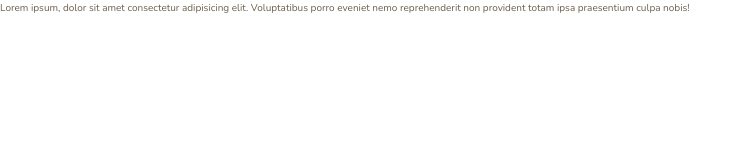
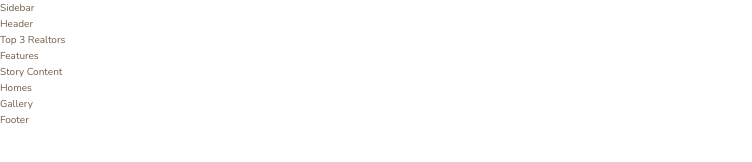
Before and after one commit to usman-FE/nexter, a website: page index.html in a window 1280 px wide. Shown: the whole page, without its empty margins (0-752 px from the left). Drawn offline with nearby package versions, Linux system fonts and the light colour scheme.

Commit message:
Write layout markup

```diff
--- a/index.html
+++ b/index.html
@@ -15,7 +15,22 @@
     <title>nexter &mdash; your home, your freedom</title>
   </head>
   <body class="container">
-    Lorem ipsum, dolor sit amet consectetur adipisicing elit. Voluptatibus porro
-    eveniet nemo reprehenderit non provident totam ipsa praesentium culpa nobis!
+    <div class="sidebar">Sidebar</div>
+
+    <header class="header">Header</header>
+
+    <div class="realtors">Top 3 Realtors</div>
+
+    <section class="features">Features</section>
+
+    <div class="story__pictures"></div>
+
+    <div class="story__content">Story Content</div>
+
+    <section class="homes">Homes</section>
+
+    <section class="gallery">Gallery</section>
+
+    <footer class="footer">Footer</footer>
   </body>
 </html>
--- a/package.json
+++ b/package.json
@@ -1,5 +1,5 @@
 {
-  "name": "Nexter",
+  "name": "nexter_project",
   "version": "1.0.0",
   "description": "Nexter webpage",
   "main": "index.js",
```
